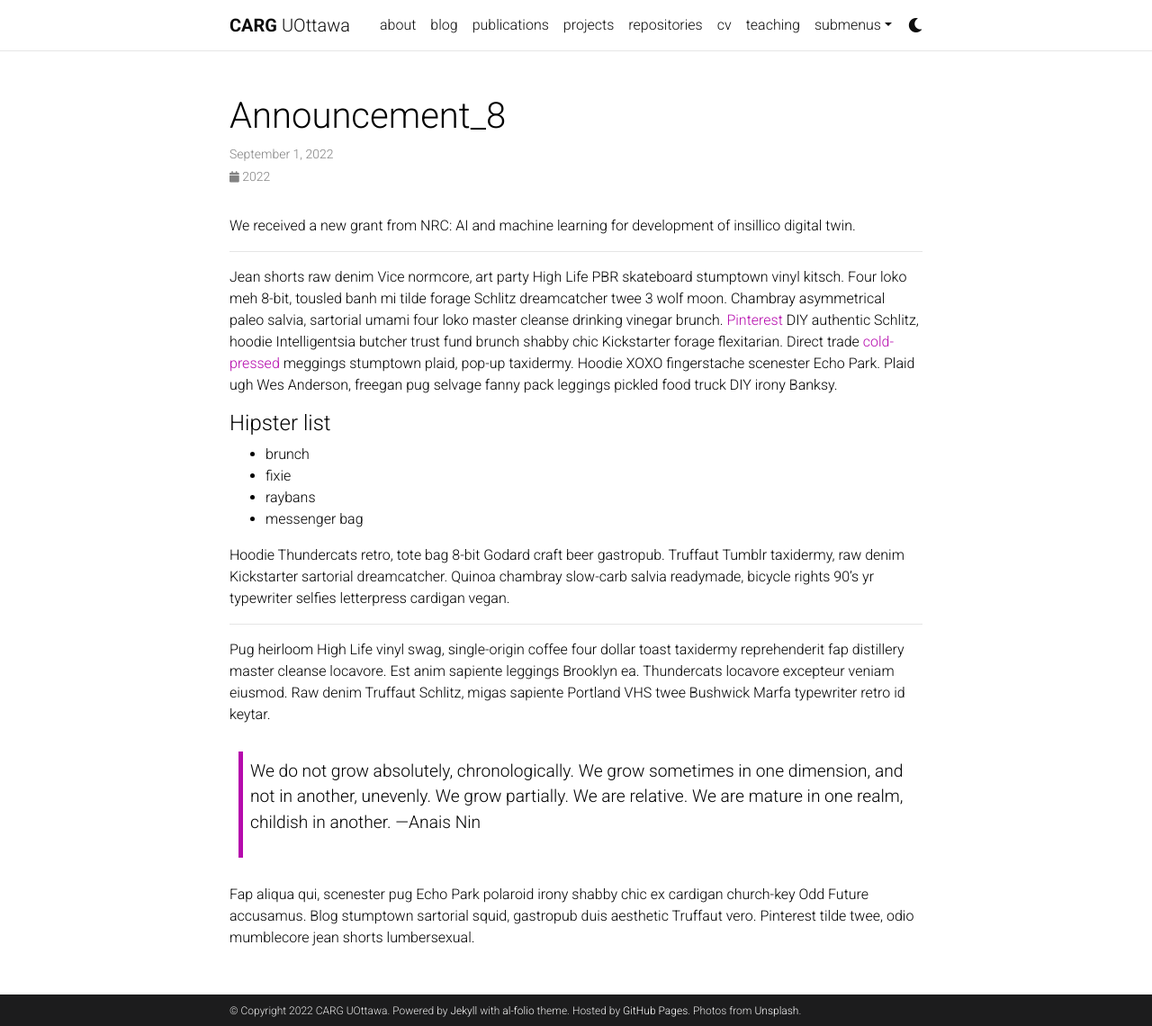
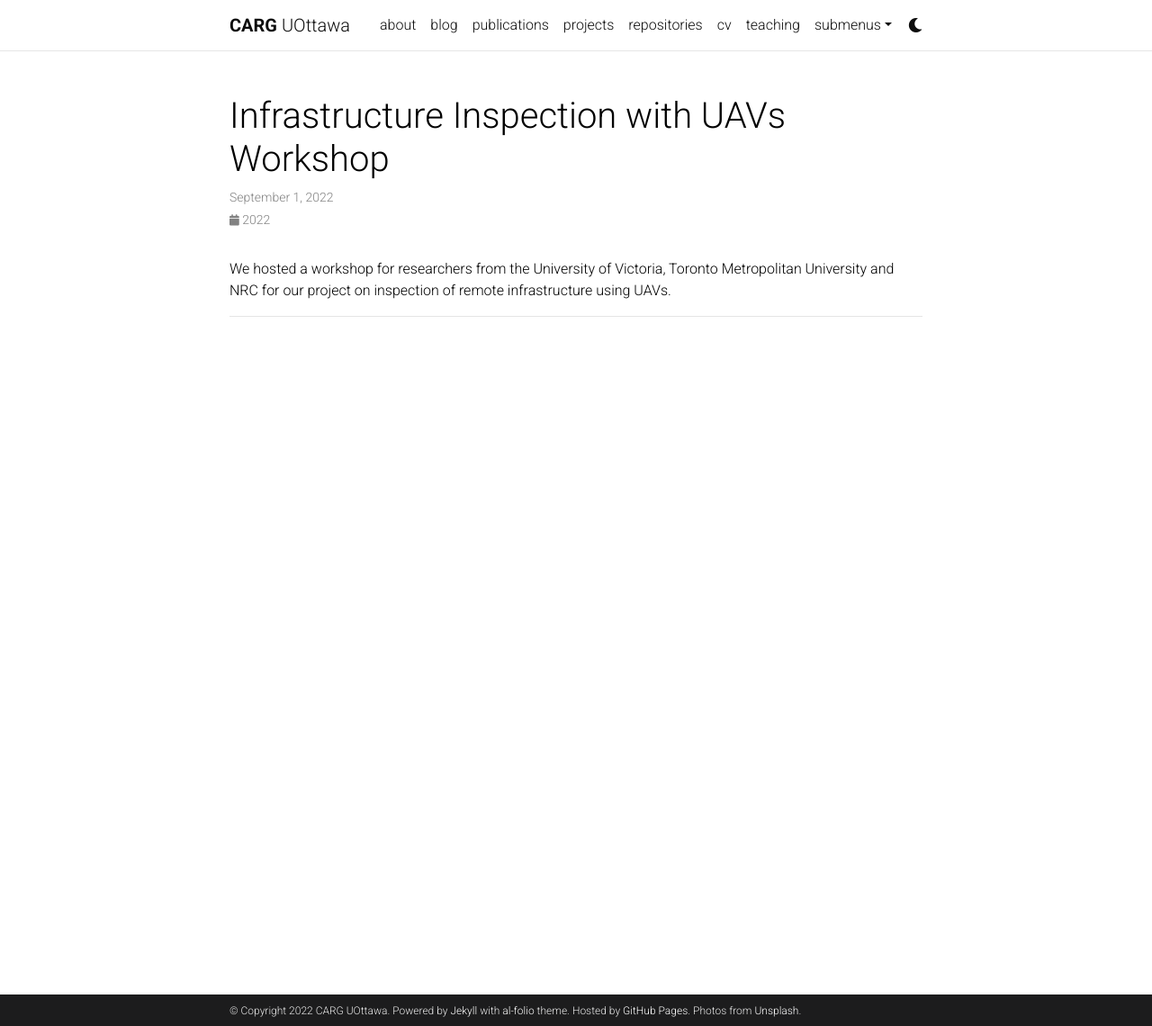
Before and after one commit to Himagna-Ganti/carg-uottawa, a Jekyll site: the page built from _news/announcement_8.md, in a window 1280 px wide and 1140 px high. Shown: the whole window at 90% size. Built offline with Jekyll 4.4.1, drawn with Linux system fonts in a browser that asks for light colours; comment, search, counter and statistics services are not loaded; a style sheet for code colours, icons or effects is not loaded.

Commit message:
Update announcement_8.md

```diff
--- a/_news/announcement_8.md
+++ b/_news/announcement_8.md
@@ -1,30 +1,10 @@
 ---
 layout: post
+title: Infrastructure Inspection with UAVs Workshop
 date: Sep. 2022
 inline: false
 ---
 
-We received a new grant from NRC: AI and machine learning for development of insillico digital twin.
+We hosted a workshop for researchers from the University of Victoria, Toronto Metropolitan University and NRC for our project on inspection of remote infrastructure using UAVs.
 
 ***
-
-Jean shorts raw denim Vice normcore, art party High Life PBR skateboard stumptown vinyl kitsch. Four loko meh 8-bit, tousled banh mi tilde forage Schlitz dreamcatcher twee 3 wolf moon. Chambray asymmetrical paleo salvia, sartorial umami four loko master cleanse drinking vinegar brunch. <a href="https://www.pinterest.com">Pinterest</a> DIY authentic Schlitz, hoodie Intelligentsia butcher trust fund brunch shabby chic Kickstarter forage flexitarian. Direct trade <a href="https://en.wikipedia.org/wiki/Cold-pressed_juice">cold-pressed</a> meggings stumptown plaid, pop-up taxidermy. Hoodie XOXO fingerstache scenester Echo Park. Plaid ugh Wes Anderson, freegan pug selvage fanny pack leggings pickled food truck DIY irony Banksy.
-
-#### Hipster list
-<ul>
-    <li>brunch</li>
-    <li>fixie</li>
-    <li>raybans</li>
-    <li>messenger bag</li>
-</ul>
-
-Hoodie Thundercats retro, tote bag 8-bit Godard craft beer gastropub. Truffaut Tumblr taxidermy, raw denim Kickstarter sartorial dreamcatcher. Quinoa chambray slow-carb salvia readymade, bicycle rights 90's yr typewriter selfies letterpress cardigan vegan.
-
-***
-
-Pug heirloom High Life vinyl swag, single-origin coffee four dollar toast taxidermy reprehenderit fap distillery master cleanse locavore. Est anim sapiente leggings Brooklyn ea. Thundercats locavore excepteur veniam eiusmod. Raw denim Truffaut Schlitz, migas sapiente Portland VHS twee Bushwick Marfa typewriter retro id keytar.
-
-> We do not grow absolutely, chronologically. We grow sometimes in one dimension, and not in another, unevenly. We grow partially. We are relative. We are mature in one realm, childish in another.
-> —Anais Nin
-
-Fap aliqua qui, scenester pug Echo Park polaroid irony shabby chic ex cardigan church-key Odd Future accusamus. Blog stumptown sartorial squid, gastropub duis aesthetic Truffaut vero. Pinterest tilde twee, odio mumblecore jean shorts lumbersexual.
```
